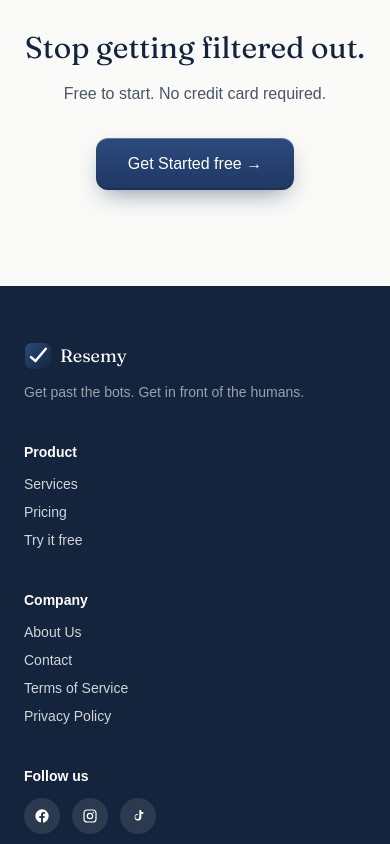
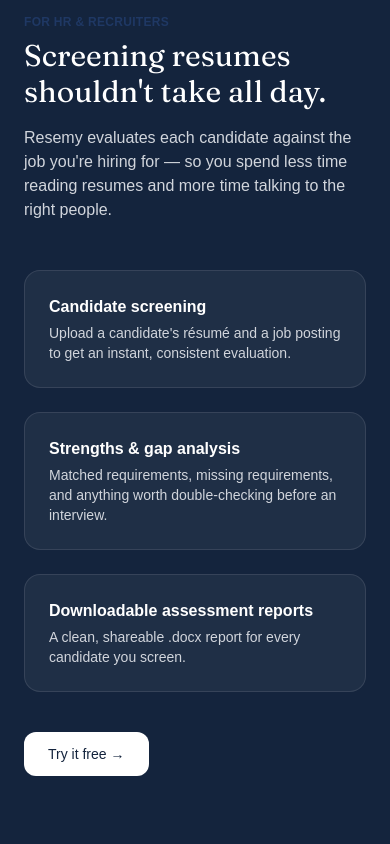
Before and after one commit to Yaser-Jasim/ats-resume-app, a Next.js app: page /welcome in a window 390 px wide. Shown: the part 4360-5204 px from the top of the page. Built offline with nearby package versions, Linux system fonts and the light colour scheme.

Commit message:
feat: add For Recruiters nav tab and homepage section

```diff
--- a/app/welcome/page.js
+++ b/app/welcome/page.js
@@ -12,6 +12,7 @@
 export default function WelcomePage() {
   const { lang, dir } = useLanguage()
   const t = CONTENT[lang].home
+  const tHr = CONTENT[lang].services
 
   return (
     <div className="bg-paper" dir={dir}>
@@ -149,6 +150,33 @@
         </div>
       </section>
 
+      <section id="recruiters" className="bg-ink py-20">
+        <div className="max-w-6xl mx-auto px-6">
+          <FadeIn>
+            <p className="text-xs font-semibold text-brand uppercase tracking-wide mb-2">{tHr.hrTitle}</p>
+            <h2 className="font-display text-3xl text-white mb-4">{t.recruitersTitle}</h2>
+            <p className="text-gray-300 max-w-2xl mb-12">{t.recruitersSub}</p>
+          </FadeIn>
+          <div className="grid md:grid-cols-3 gap-6 mb-10">
+            <div className="bg-white/5 border border-white/10 rounded-2xl p-6">
+              <p className="font-semibold text-white mb-1">{tHr.h1t}</p>
+              <p className="text-sm text-gray-300">{tHr.h1d}</p>
+            </div>
+            <div className="bg-white/5 border border-white/10 rounded-2xl p-6">
+              <p className="font-semibold text-white mb-1">{tHr.h2t}</p>
+              <p className="text-sm text-gray-300">{tHr.h2d}</p>
+            </div>
+            <div className="bg-white/5 border border-white/10 rounded-2xl p-6">
+              <p className="font-semibold text-white mb-1">{tHr.h3t}</p>
+              <p className="text-sm text-gray-300">{tHr.h3d}</p>
+            </div>
+          </div>
+          <Link href="/account/plans" className="inline-flex items-center gap-2 rounded-xl px-6 py-3 text-sm font-medium text-ink bg-white hover:bg-gray-100 transition-all">
+            {tHr.cta} →
+          </Link>
+        </div>
+      </section>
+
       <section className="max-w-4xl mx-auto px-6 py-24 text-center">
         <FadeIn>
           <h2 className="font-display text-3xl md:text-4xl text-ink mb-4">{t.finalTitle}</h2>
--- a/components/marketing/MarketingNav.js
+++ b/components/marketing/MarketingNav.js
@@ -14,6 +14,7 @@
   const links = [
     { label: t.about, href: '/welcome/about' },
     { label: t.services, href: '/welcome/services' },
+    { label: t.forRecruiters, href: '/welcome#recruiters' },
     { label: t.pricing, href: '/account/plans' },
     { label: t.help, href: '/help' },
     { label: t.contact, href: '/welcome/contact' },
--- a/components/marketing/marketingContent.js
+++ b/components/marketing/marketingContent.js
@@ -1,6 +1,6 @@
 export const CONTENT = {
   en: {
-    nav: { about: 'About Us', services: 'Services', pricing: 'Pricing', help: 'Help', contact: 'Contact', getStarted: 'Get Started' },
+    nav: { about: 'About Us', services: 'Services', pricing: 'Pricing', help: 'Help', contact: 'Contact', getStarted: 'Get Started', forRecruiters: 'For Recruiters' },
     footer: {
       tagline: 'Get past the bots. Get in front of the humans.',
       product: 'Product', services: 'Services', pricing: 'Pricing', tryFree: 'Try it free',
@@ -38,6 +38,8 @@
       finalTitle: 'Stop getting filtered out.', finalSub: 'Free to start. No credit card required.', finalCta: 'Get Started free',
       globalTitle: 'Made in Canada. Built for the world.',
       globalSub: "Whether you're applying down the street or across the globe, Resemy works the same honest way for everyone — wherever you're headed next.",
+      recruitersTitle: "Screening resumes shouldn't take all day.",
+      recruitersSub: "Resemy evaluates each candidate against the job you're hiring for — so you spend less time reading resumes and more time talking to the right people.",
     },
     about: {
       label: 'About us', title: 'Why we built Resemy',
@@ -71,7 +73,7 @@
   },
 
   ar: {
-    nav: { about: 'من نحن', services: 'خدماتنا', pricing: 'الأسعار', help: 'المساعدة', contact: 'اتصل بنا', getStarted: 'ابدأ الآن' },
+    nav: { about: 'من نحن', services: 'خدماتنا', pricing: 'الأسعار', help: 'المساعدة', contact: 'اتصل بنا', getStarted: 'ابدأ الآن', forRecruiters: 'للموارد البشرية' },
     footer: {
       tagline: 'تجاوز برامج الفرز. تواصل مباشرة مع البشر.',
       product: 'المنتج', services: 'الخدمات', pricing: 'الأسعار', tryFree: 'جرّبه مجانًا',
@@ -109,6 +111,8 @@
       finalTitle: 'توقف عن أن تُستبعد.', finalSub: 'مجاني للبدء. لا حاجة إلى بطاقة ائتمان.', finalCta: 'ابدأ مجانًا',
       globalTitle: 'صُنع في كندا، ومصمم للعالم كله.',
       globalSub: 'سواء كنت تتقدم لوظيفة قريبة منك أو في الجهة الأخرى من العالم، يعمل Resemy بنفس الطريقة الصادقة مع الجميع — أينما كانت وجهتك القادمة.',
+      recruitersTitle: 'فرز السير الذاتية لا يجب أن يستغرق اليوم كله.',
+      recruitersSub: 'يقيّم Resemy كل مرشح مقابل الوظيفة التي توظف لها — لتقضي وقتًا أقل في قراءة السير الذاتية ووقتًا أكثر في التحدث مع الأشخاص المناسبين.',
     },
     about: {
       label: 'من نحن', title: 'لماذا أنشأنا Resemy',
@@ -142,7 +146,7 @@
   },
 
   fr: {
-    nav: { about: 'À propos', services: 'Services', pricing: 'Tarifs', help: 'Aide', contact: 'Contact', getStarted: 'Commencer' },
+    nav: { about: 'À propos', services: 'Services', pricing: 'Tarifs', help: 'Aide', contact: 'Contact', getStarted: 'Commencer', forRecruiters: 'Recruteurs' },
     footer: {
       tagline: 'Passez les bots. Parlez aux humains.',
       product: 'Produit', services: 'Services', pricing: 'Tarifs', tryFree: 'Essayer gratuitement',
@@ -180,6 +184,8 @@
       finalTitle: 'Ne soyez plus jamais filtré.', finalSub: 'Gratuit pour commencer. Aucune carte bancaire requise.', finalCta: 'Commencer gratuitement',
       globalTitle: 'Conçu au Canada. Fait pour le monde entier.',
       globalSub: "Que vous postuliez tout près de chez vous ou à l'autre bout du monde, Resemy fonctionne de la même façon honnête pour tout le monde — où que vous alliez ensuite.",
+      recruitersTitle: "Trier les CV ne devrait pas prendre toute la journée.",
+      recruitersSub: "Resemy évalue chaque candidat par rapport au poste que vous recrutez — pour que vous passiez moins de temps à lire des CV et plus de temps à parler aux bonnes personnes.",
     },
     about: {
       label: 'À propos', title: 'Pourquoi nous avons créé Resemy',
@@ -213,7 +219,7 @@
   },
 
   es: {
-    nav: { about: 'Sobre nosotros', services: 'Servicios', pricing: 'Precios', help: 'Ayuda', contact: 'Contacto', getStarted: 'Comenzar' },
+    nav: { about: 'Sobre nosotros', services: 'Servicios', pricing: 'Precios', help: 'Ayuda', contact: 'Contacto', getStarted: 'Comenzar', forRecruiters: 'Reclutadores' },
     footer: {
       tagline: 'Supera a los robots. Llega a los humanos.',
       product: 'Producto', services: 'Servicios', pricing: 'Precios', tryFree: 'Pruébalo gratis',
@@ -251,6 +257,8 @@
       finalTitle: 'Deja de ser filtrado.', finalSub: 'Gratis para empezar. No se requiere tarjeta de crédito.', finalCta: 'Comenzar gratis',
       globalTitle: 'Hecho en Canadá. Creado para el mundo.',
       globalSub: 'Ya sea que estés postulando cerca de casa o al otro lado del mundo, Resemy funciona de la misma forma honesta para todos — sin importar hacia dónde te dirijas después.',
+      recruitersTitle: 'Filtrar currículums no debería tomar todo el día.',
+      recruitersSub: 'Resemy evalúa a cada candidato frente al puesto que estás contratando, para que dediques menos tiempo a leer currículums y más tiempo a hablar con las personas adecuadas.',
     },
     about: {
       label: 'Sobre nosotros', title: 'Por qué creamos Resemy',
@@ -284,7 +292,7 @@
   },
 
   pa: {
-    nav: { about: 'ਸਾਡੇ ਬਾਰੇ', services: 'ਸੇਵਾਵਾਂ', pricing: 'ਕੀਮਤਾਂ', help: 'ਮਦਦ', contact: 'ਸੰਪਰਕ ਕਰੋ', getStarted: 'ਸ਼ੁਰੂ ਕਰੋ' },
+    nav: { about: 'ਸਾਡੇ ਬਾਰੇ', services: 'ਸੇਵਾਵਾਂ', pricing: 'ਕੀਮਤਾਂ', help: 'ਮਦਦ', contact: 'ਸੰਪਰਕ ਕਰੋ', getStarted: 'ਸ਼ੁਰੂ ਕਰੋ', forRecruiters: 'ਭਰਤੀਕਾਰਾਂ ਲਈ' },
     footer: {
       tagline: 'ਬੌਟਸ ਨੂੰ ਪਾਰ ਕਰੋ। ਸਿੱਧੇ ਮਨੁੱਖਾਂ ਤੱਕ ਪਹੁੰਚੋ।',
       product: 'ਉਤਪਾਦ', services: 'ਸੇਵਾਵਾਂ', pricing: 'ਕੀਮਤਾਂ', tryFree: 'ਮੁਫ਼ਤ ਅਜ਼ਮਾਓ',
@@ -322,6 +330,8 @@
       finalTitle: 'ਫਿਲਟਰ ਹੋਣਾ ਬੰਦ ਕਰੋ।', finalSub: 'ਸ਼ੁਰੂ ਕਰਨ ਲਈ ਮੁਫ਼ਤ। ਕਿਸੇ ਕ੍ਰੈਡਿਟ ਕਾਰਡ ਦੀ ਲੋੜ ਨਹੀਂ।', finalCta: 'ਮੁਫ਼ਤ ਸ਼ੁਰੂ ਕਰੋ',
       globalTitle: 'ਕੈਨੇਡਾ ਵਿੱਚ ਬਣਾਇਆ। ਪੂਰੀ ਦੁਨੀਆ ਲਈ ਤਿਆਰ ਕੀਤਾ।',
       globalSub: 'ਭਾਵੇਂ ਤੁਸੀਂ ਆਪਣੇ ਨੇੜੇ ਅਰਜ਼ੀ ਦੇ ਰਹੇ ਹੋ ਜਾਂ ਦੁਨੀਆ ਦੇ ਦੂਜੇ ਪਾਸੇ, Resemy ਹਰ ਕਿਸੇ ਲਈ ਉਸੇ ਇਮਾਨਦਾਰ ਤਰੀਕੇ ਨਾਲ ਕੰਮ ਕਰਦਾ ਹੈ — ਭਾਵੇਂ ਤੁਸੀਂ ਅੱਗੇ ਕਿਤੇ ਵੀ ਜਾ ਰਹੇ ਹੋਵੋ।',
+      recruitersTitle: 'ਰੈਜ਼ਿਊਮੇ ਛਾਂਟਣ ਵਿੱਚ ਪੂਰਾ ਦਿਨ ਨਹੀਂ ਲੱਗਣਾ ਚਾਹੀਦਾ।',
+      recruitersSub: 'Resemy ਹਰ ਉਮੀਦਵਾਰ ਦਾ ਮੁਲਾਂਕਣ ਉਸ ਨੌਕਰੀ ਦੇ ਮੁਕਾਬਲੇ ਕਰਦਾ ਹੈ ਜਿਸ ਲਈ ਤੁਸੀਂ ਭਰਤੀ ਕਰ ਰਹੇ ਹੋ — ਤਾਂ ਜੋ ਤੁਸੀਂ ਰੈਜ਼ਿਊਮੇ ਪੜ੍ਹਨ ਵਿੱਚ ਘੱਟ ਸਮਾਂ ਅਤੇ ਸਹੀ ਲੋਕਾਂ ਨਾਲ ਗੱਲ ਕਰਨ ਵਿੱਚ ਵੱਧ ਸਮਾਂ ਬਿਤਾਓ।',
     },
     about: {
       label: 'ਸਾਡੇ ਬਾਰੇ', title: 'ਅਸੀਂ Resemy ਕਿਉਂ ਬਣਾਇਆ',
@@ -355,7 +365,7 @@
   },
 
   zh: {
-    nav: { about: '关于我们', services: '我们的服务', pricing: '价格', help: '帮助', contact: '联系我们', getStarted: '立即开始' },
+    nav: { about: '关于我们', services: '我们的服务', pricing: '价格', help: '帮助', contact: '联系我们', getStarted: '立即开始', forRecruiters: '招聘方' },
     footer: {
       tagline: '跳过筛选机器人，直接触达真人招聘者。',
       product: '产品', services: '服务', pricing: '价格', tryFree: '免费试用',
@@ -393,6 +403,8 @@
       finalTitle: '不要再被系统过滤掉了。', finalSub: '免费开始，无需信用卡。', finalCta: '免费开始',
       globalTitle: '源自加拿大，为全世界而生。',
       globalSub: '无论您是在家门口求职，还是申请远在地球另一端的职位，Resemy 都以同样诚实的方式为每一个人服务——无论您的下一站在哪里。',
+      recruitersTitle: '筛选简历不该占用一整天。',
+      recruitersSub: 'Resemy 会根据您要招聘的职位对每位候选人进行评估——让您少花时间阅读简历，多花时间与合适的人交流。',
     },
     about: {
       label: '关于我们', title: '我们为什么创办 Resemy',
```
